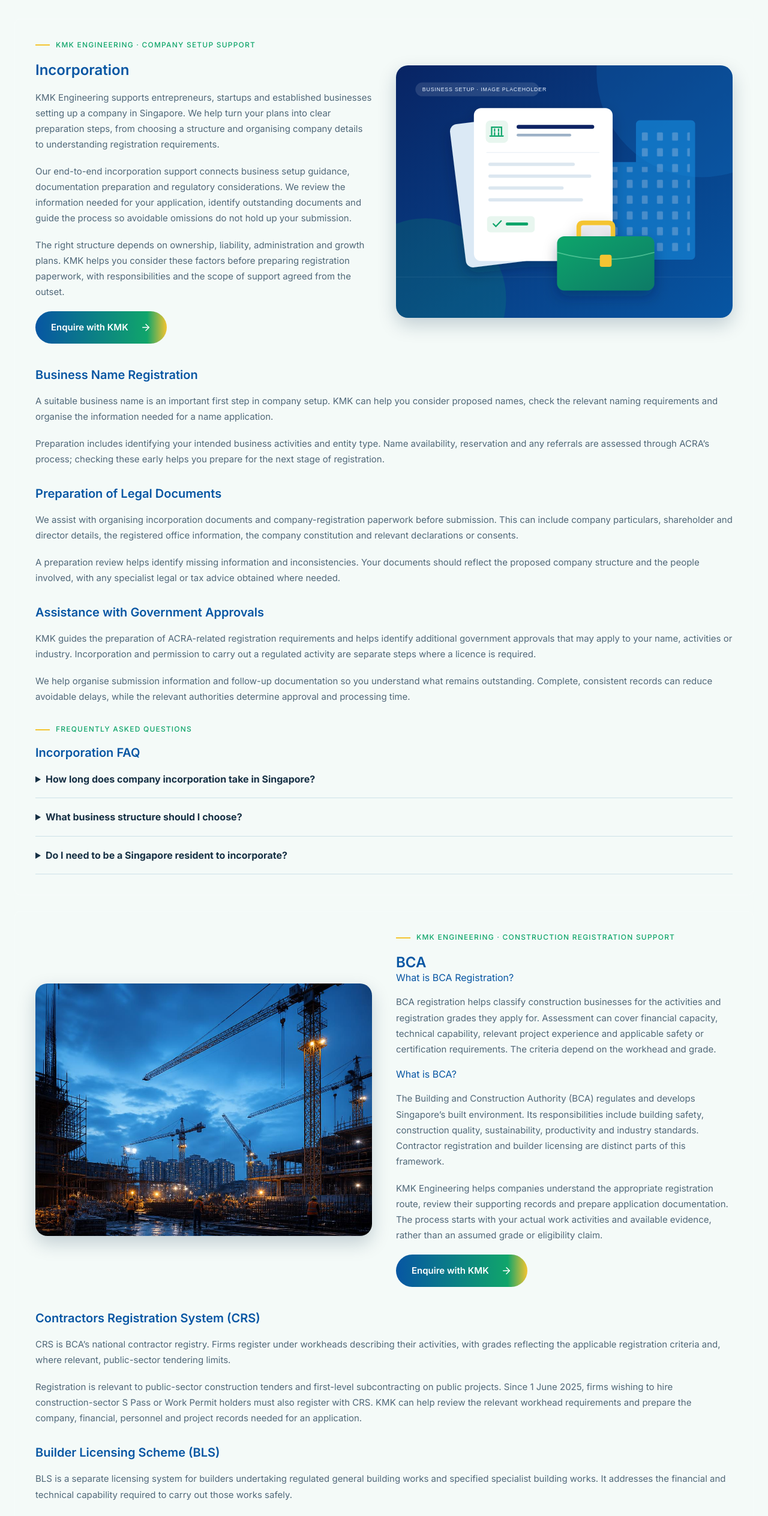
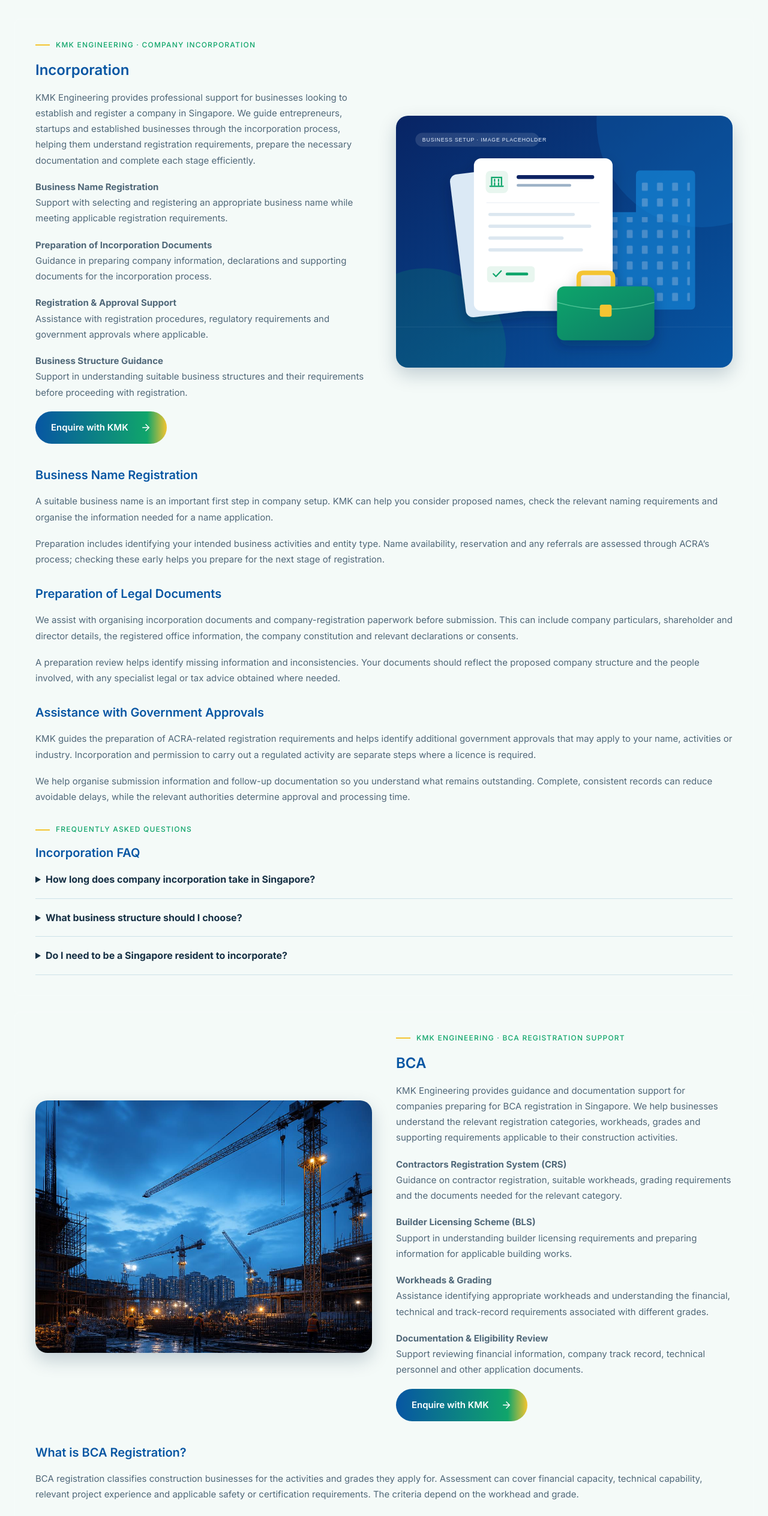
Before and after one commit to udhayas400-oss/KMK-, a React (Vite) app in the folder KMK-Engineering-Website/: page / in a window 1280 px wide. Shown: the part 6995-9523 px from the top of the page at 60% size. Built offline with nearby package versions, Linux system fonts and the light colour scheme.

Commit message:
content added

```diff
--- a/KMK-Engineering-Website/src/businessContent.ts
+++ b/KMK-Engineering-Website/src/businessContent.ts
@@ -1,11 +1,15 @@
 // Original KMK copy. Current authority requirements determine eligibility and approval.
 export const businessContent = [
   {
-    id: 'incorporation', title: 'Incorporation', label: 'Company Setup Support',
+    id: 'incorporation', title: 'Incorporation', label: 'Company Incorporation',
     paragraphs: [
-      'KMK Engineering supports entrepreneurs, startups and established businesses setting up a company in Singapore. We help turn your plans into clear preparation steps, from choosing a structure and organising company details to understanding registration requirements.',
-      'Our end-to-end incorporation support connects business setup guidance, documentation preparation and regulatory considerations. We review the information needed for your application, identify outstanding documents and guide the process so avoidable omissions do not hold up your submission.',
-      'The right structure depends on ownership, liability, administration and growth plans. KMK helps you consider these factors before preparing registration paperwork, with responsibilities and the scope of support agreed from the outset.',
+      'KMK Engineering provides professional support for businesses looking to establish and register a company in Singapore. We guide entrepreneurs, startups and established businesses through the incorporation process, helping them understand registration requirements, prepare the necessary documentation and complete each stage efficiently.',
+    ],
+    services: [
+      { title: 'Business Name Registration', text: 'Support with selecting and registering an appropriate business name while meeting applicable registration requirements.' },
+      { title: 'Preparation of Incorporation Documents', text: 'Guidance in preparing company information, declarations and supporting documents for the incorporation process.' },
+      { title: 'Registration & Approval Support', text: 'Assistance with registration procedures, regulatory requirements and government approvals where applicable.' },
+      { title: 'Business Structure Guidance', text: 'Support in understanding suitable business structures and their requirements before proceeding with registration.' },
     ],
     blocks: [
       { title: 'Business Name Registration', paragraphs: [
@@ -29,13 +33,23 @@
     ],
   },
   {
-    id: 'bca', title: 'BCA', label: 'Construction Registration Support',
+    id: 'bca', title: 'BCA', label: 'BCA Registration Support',
     paragraphs: [
-      'BCA registration helps classify construction businesses for the activities and registration grades they apply for. Assessment can cover financial capacity, technical capability, relevant project experience and applicable safety or certification requirements. The criteria depend on the workhead and grade.',
-      'The Building and Construction Authority (BCA) regulates and develops Singapore’s built environment. Its responsibilities include building safety, construction quality, sustainability, productivity and industry standards. Contractor registration and builder licensing are distinct parts of this framework.',
-      'KMK Engineering helps companies understand the appropriate registration route, review their supporting records and prepare application documentation. The process starts with your actual work activities and available evidence, rather than an assumed grade or eligibility claim.',
+      'KMK Engineering provides guidance and documentation support for companies preparing for BCA registration in Singapore. We help businesses understand the relevant registration categories, workheads, grades and supporting requirements applicable to their construction activities.',
+    ],
+    services: [
+      { title: 'Contractors Registration System (CRS)', text: 'Guidance on contractor registration, suitable workheads, grading requirements and the documents needed for the relevant category.' },
+      { title: 'Builder Licensing Scheme (BLS)', text: 'Support in understanding builder licensing requirements and preparing information for applicable building works.' },
+      { title: 'Workheads & Grading', text: 'Assistance identifying appropriate workheads and understanding the financial, technical and track-record requirements associated with different grades.' },
+      { title: 'Documentation & Eligibility Review', text: 'Support reviewing financial information, company track record, technical personnel and other application documents.' },
     ],
     blocks: [
+      { title: 'What is BCA Registration?', paragraphs: [
+        'BCA registration classifies construction businesses for the activities and grades they apply for. Assessment can cover financial capacity, technical capability, relevant project experience and applicable safety or certification requirements. The criteria depend on the workhead and grade.',
+      ] },
+      { title: 'What is BCA?', paragraphs: [
+        'The Building and Construction Authority (BCA) regulates and develops Singapore’s built environment. Its responsibilities include building safety, construction quality, sustainability, productivity and industry standards. Contractor registration and builder licensing are distinct parts of this framework.',
+      ] },
       { title: 'Contractors Registration System (CRS)', paragraphs: [
         'CRS is BCA’s national contractor registry. Firms register under workheads describing their activities, with grades reflecting the applicable registration criteria and, where relevant, public-sector tendering limits.',
         'Registration is relevant to public-sector construction tenders and first-level subcontracting on public projects. Since 1 June 2025, firms wishing to hire construction-sector S Pass or Work Permit holders must also register with CRS. KMK can help review the relevant workhead requirements and prepare the company, financial, personnel and project records needed for an application.',
--- a/KMK-Engineering-Website/src/components/site/BusinessPlaceholders.tsx
+++ b/KMK-Engineering-Website/src/components/site/BusinessPlaceholders.tsx
@@ -11,15 +11,14 @@
       {item.id === 'bca' ? <div className="bca-content">
         <span className="eyebrow">KMK Engineering · {item.label}</span>
         <h3 id={item.id + '-title'}>{item.title}</h3>
-        {item.paragraphs.map((paragraph, index) => <div key={paragraph}>
-          {index < 2 && <h4>{index === 0 ? 'What is BCA Registration?' : 'What is BCA?'}</h4>}
-          <p>{paragraph}</p>
-        </div>)}
+        {item.paragraphs.map(paragraph => <p key={paragraph}>{paragraph}</p>)}
+        {item.services.map(service => <p key={service.title}><strong>{service.title}</strong><br />{service.text}</p>)}
         <a className="button-primary" href="#contact"><ButtonLabel>Enquire with KMK</ButtonLabel><ArrowRight size={18} /></a>
       </div> : <div className="incorporation-content">
       <span className="eyebrow">KMK Engineering · {item.label}</span>
       <h3 id={item.id + '-title'}>{item.title}</h3>
       {item.paragraphs.map(paragraph => <p key={paragraph}>{paragraph}</p>)}
+      {item.services.map(service => <p key={service.title}><strong>{service.title}</strong><br />{service.text}</p>)}
       <a className="button-primary" href="#contact"><ButtonLabel>Enquire with KMK</ButtonLabel><ArrowRight size={18} /></a>
       </div>}
       {item.id === 'incorporation' && <div className="incorporation-image"><img src="/incorporation-placeholder.svg" alt="Placeholder illustration for company documentation and business setup" width="1024" height="768" loading="lazy" /></div>}
```
